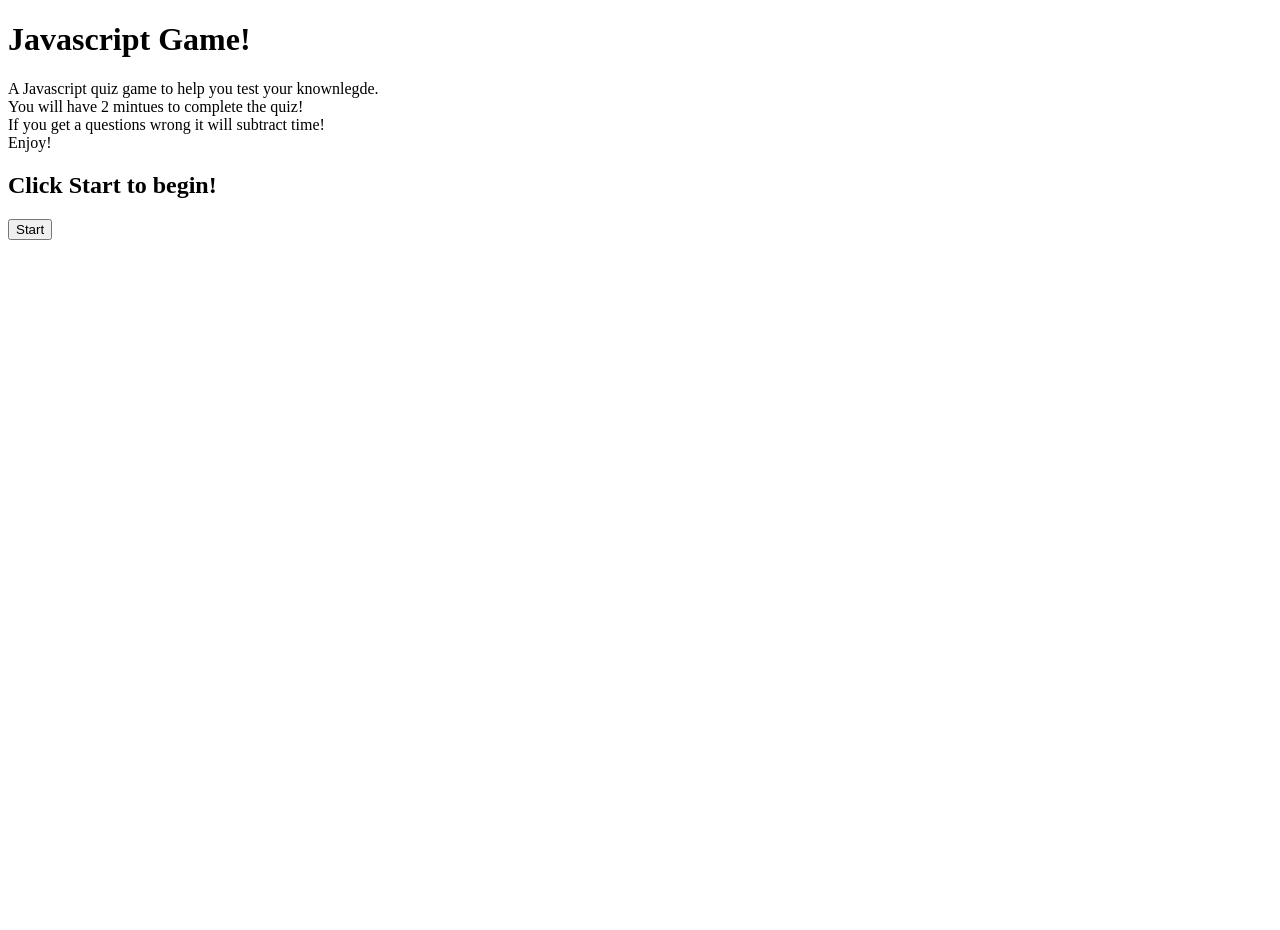
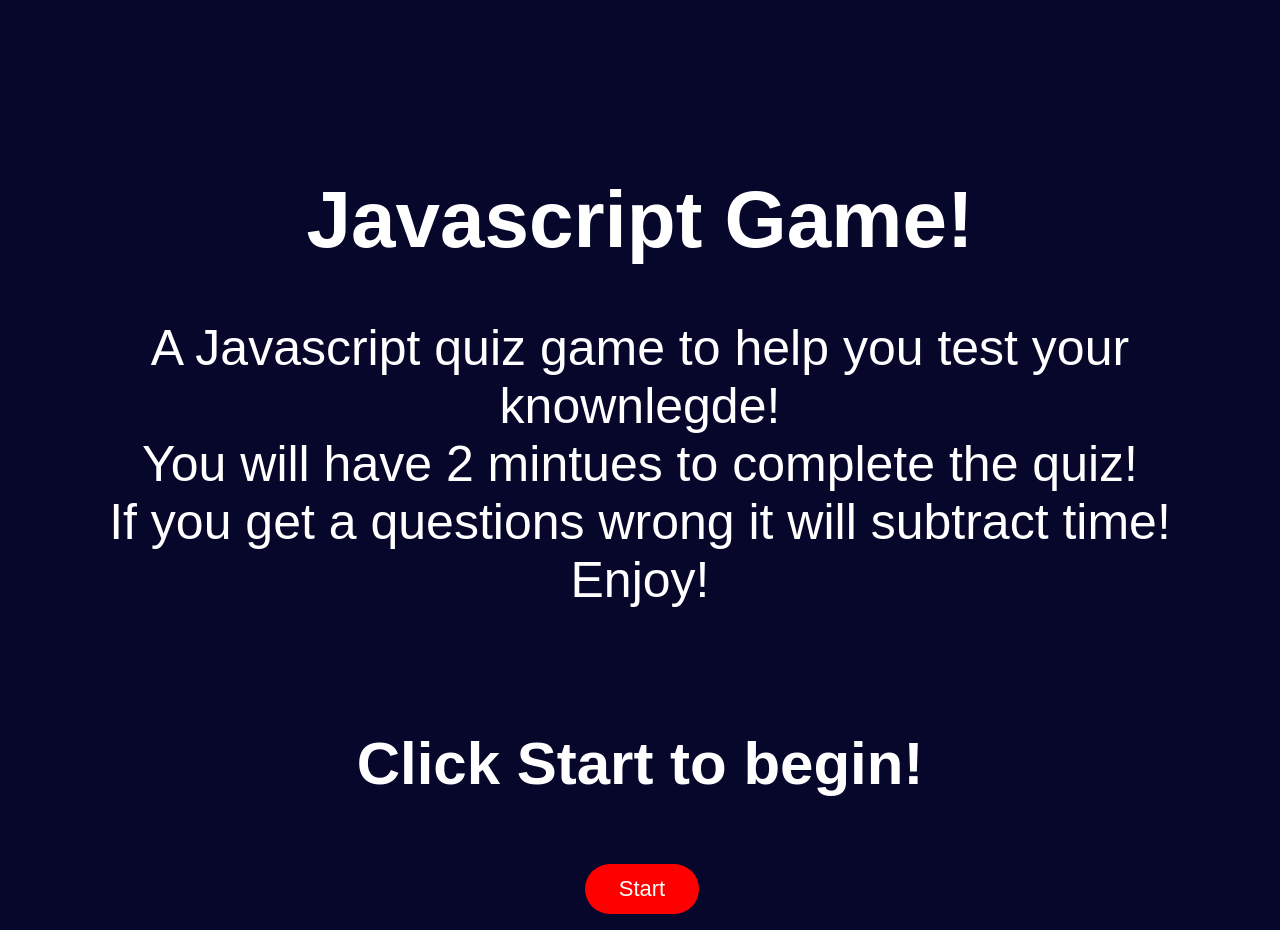
Before and after one commit to JaredLove/mod4, a plain HTML site: page index.html in a window 1280 px wide. Before the commit the page ends 800 px from the top, so only its background shows below. Drawn offline with Linux system fonts and the light colour scheme.

Commit message:
added css styling to homepage

```diff
--- a/assets/css/index.css
+++ b/assets/css/index.css
@@ -1,3 +1,69 @@
 * {
     box-sizing: border-box;
 }
+
+html,
+body,
+.htmlbox {
+  height: 100%;
+  margin: 0;
+  padding: 0;
+}
+
+body {
+    font-family: sans-serif;
+    background-color: rgb(7, 7, 44);
+  }
+
+  .htmlbox {
+    padding-top: 30px;
+    padding-left: 20px;
+    padding-right: 20px;
+  }
+
+  header h1 {
+    font-size: 80px;
+  }
+
+  #index {
+    font-size: 50px;
+  }
+
+  .htmlbox h2 {
+    color: white;
+
+  }
+
+  header {
+    text-align: center;
+    padding: 20px;
+    padding-top: 120px;
+    color: hsl(0, 0%, 100%);
+  }
+
+
+  #start {
+    text-align: center;
+    color: white;
+    font-size: 40px;
+}
+
+.btn {
+    border: none;
+    background-color: rgb(255, 0, 0);
+    border-radius: 25px;
+    box-shadow: rgba(0, 0, 0, 0.1) 0px 1px 6px 0px rgba(0, 0, 0, 0.2) 0px 1px 1px
+      0px;
+    color: hsl(0, 0%, 100%);
+    display: inline-block;
+    font-size: 22px;
+    line-height: 22px;
+    margin: 16px 16px 16px 20px;
+    padding: 14px 34px;
+    text-align: center;
+    cursor: pointer;
+}
+
+.btn:hover{
+    font-size: 40px;
+}
--- a/index.html
+++ b/index.html
@@ -10,20 +10,22 @@
     </head>
 
     <body>
-    <header>
+    <div id="htmlbox">
+        <header>
         <h1>Javascript Game!</h1>
-        <p id="index">A Javascript quiz game to help you test your knownlegde. <br>
+        <p id="index">A Javascript quiz game to help you test your knownlegde! <br>
                         You will have 2 mintues to complete the quiz! <br>
                         If you get a questions wrong it will subtract time! <br>
                         Enjoy!</p>
     </header>
-        <div>
+        <div id="start">
         <h2>Click Start to begin!</h2>
         <button id="game" class="btn">Start</button>
         </div>
         <div>
             <script src="./assets/js/index.js"></script>
         </div>
+    </div>
     </body>
 
 
```
